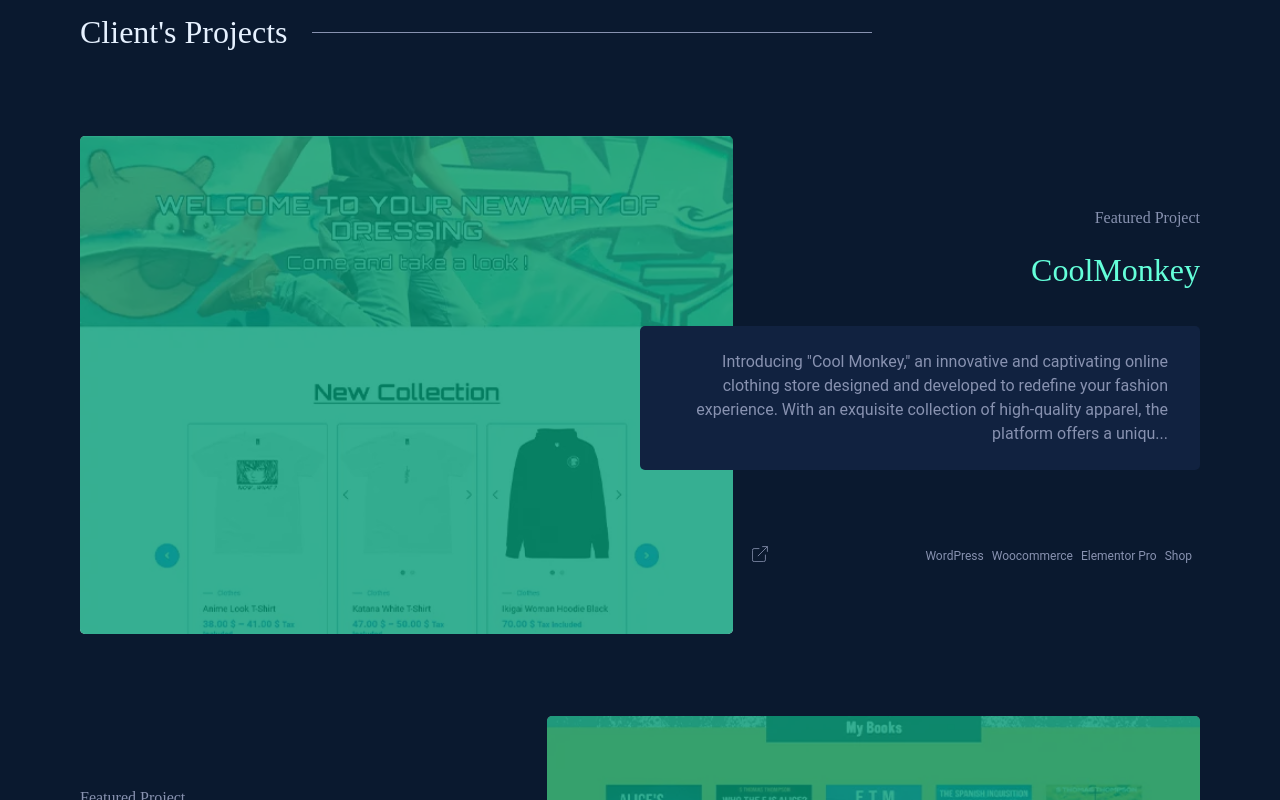
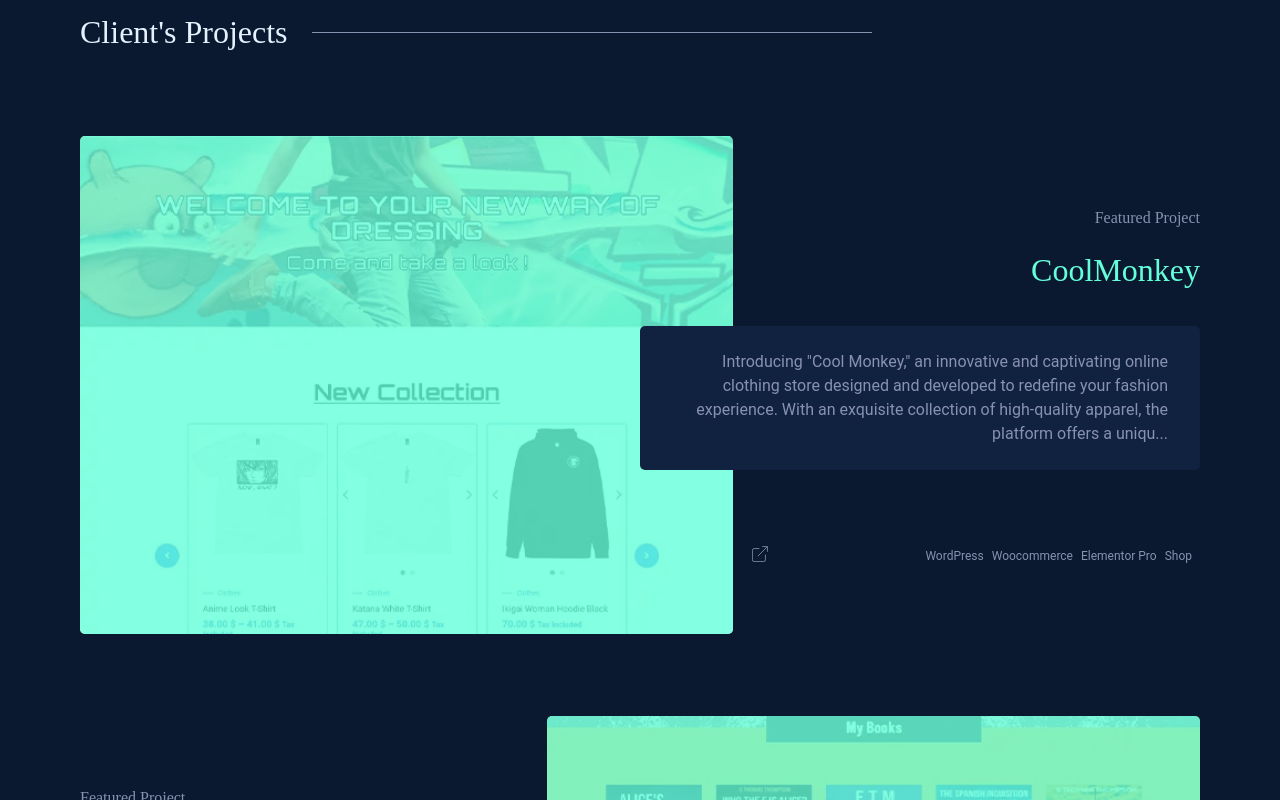
Before and after one commit to sreenathkumar/portfolio, a React (Create React App) app: page / in a window 1280 px wide. Shown: the part 1640-2440 px from the top of the page. Built offline with nearby package versions, Linux system fonts and the light colour scheme.

Commit message:
feat: added favicon and 2 version of logo

```diff
--- a/src/assets/css/animated-button.css
+++ b/src/assets/css/animated-button.css
@@ -2,7 +2,7 @@
    background: linear-gradient(
          to left,
          rgba(100, 255, 218, 0) 50%,
-         rgba(100, 255, 218, 1) 50%
+         var(--cyan) 50%
       )
       right;
    background-size: 201%;
--- a/src/assets/css/featured-project.css
+++ b/src/assets/css/featured-project.css
@@ -5,7 +5,7 @@
 .project_item .overlay {
    height: 100%;
    width: 100%;
-   background-color: #0a192f;
+   background-color: var(--cyan);
    position: absolute;
    top: 0;
    left: 0;
@@ -97,7 +97,7 @@
       content: "";
       position: absolute;
       top: 0;
-      background: #049b77;
+      background: var(--cyan);
       width: 100%;
       height: 100%;
       display: block;
```
Also changed, not shown: src/assets/images/Logo-dark-2.svg (added), src/assets/images/Logo-dark.svg (added).
